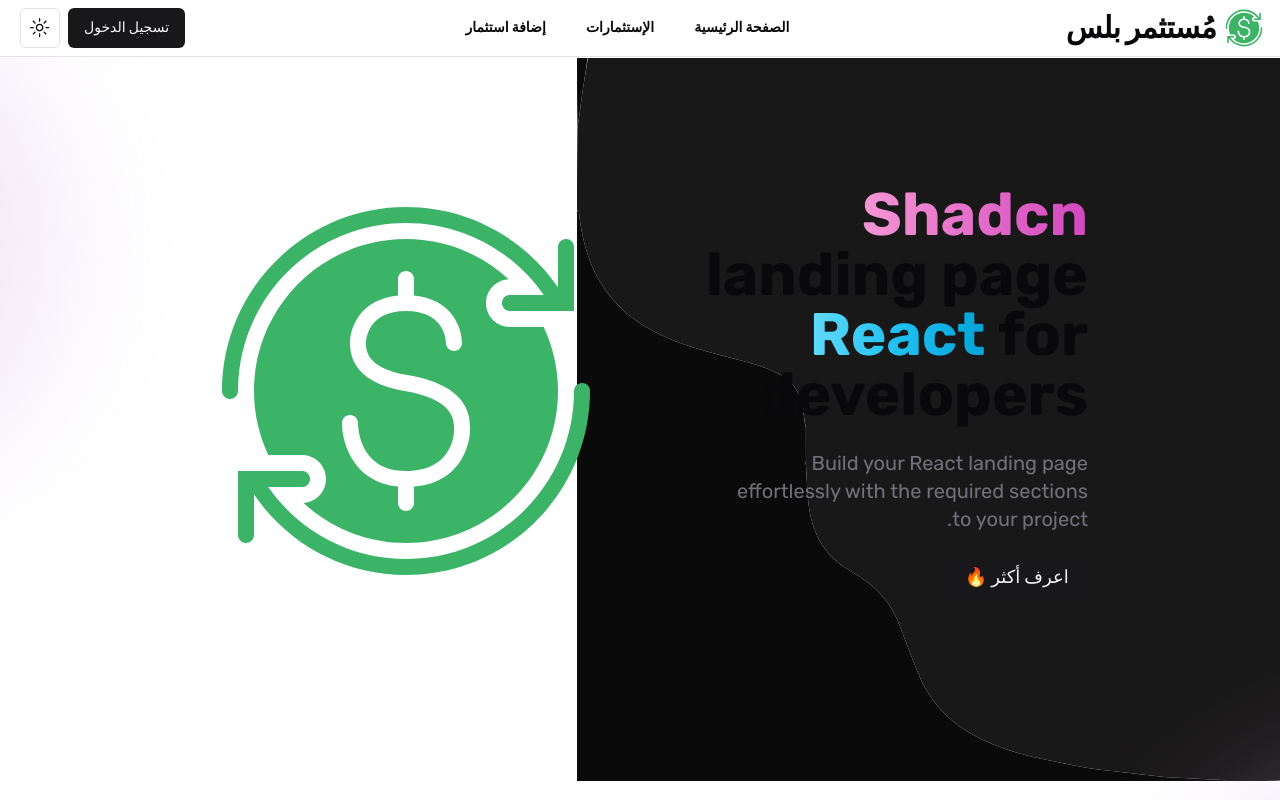
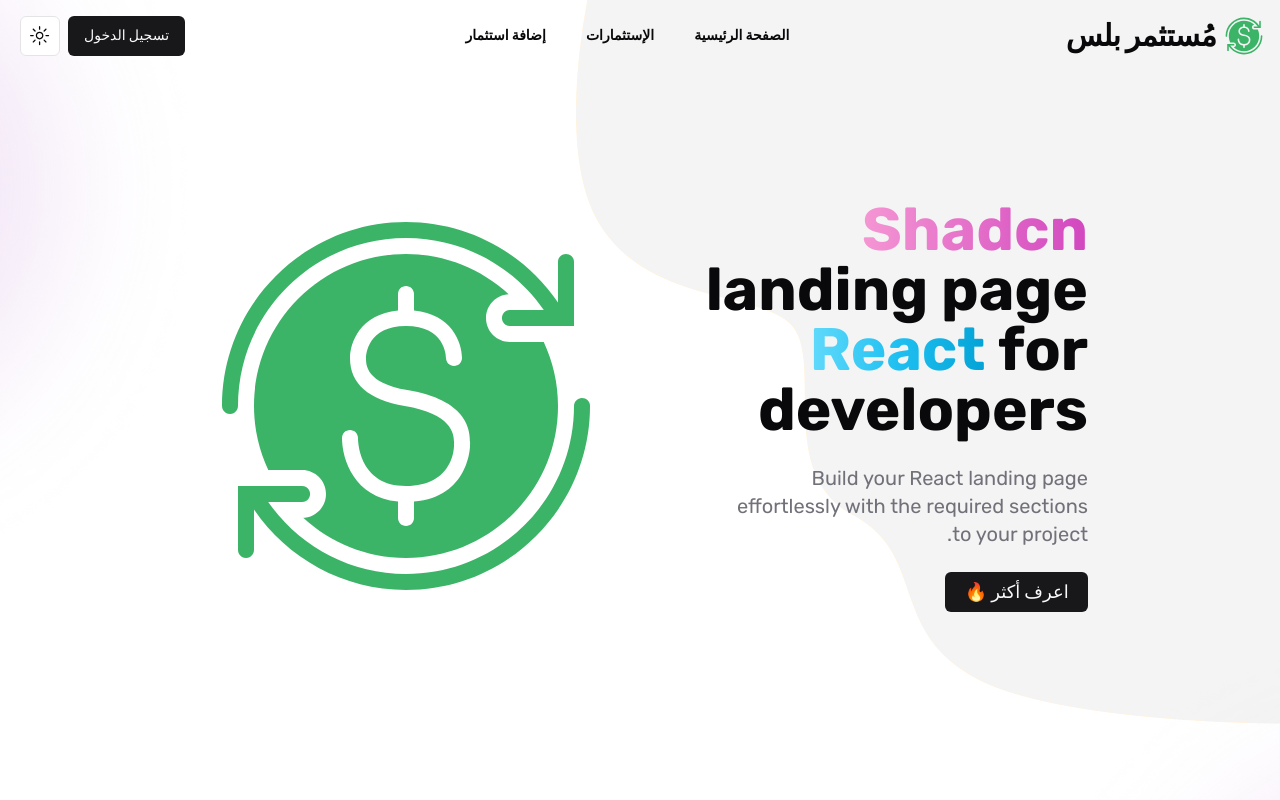
Before and after one commit to HassanAlabdulal/Mostathmer-plus, a Next.js app: page / in a window 1280 px wide. Shown: the top 800 px of the page. Built offline with nearby package versions, Linux system fonts and the light colour scheme.

Commit message:
feat: add dark images

```diff
--- a/app/layout.tsx
+++ b/app/layout.tsx
@@ -26,7 +26,7 @@ export default function RootLayout({
           enableSystem
           disableTransitionOnChange
         >
-          <Navbar />
+          {/* <Navbar /> */}
           {children}
           <Footer />
         </ThemeProvider>
--- a/app/page.tsx
+++ b/app/page.tsx
@@ -1,16 +1,23 @@
 "use client";
 
 import Homepage from "@/components/sections/homepage";
+import Navbar from "@/components/navbar";
+import { useTheme } from "next-themes";
 
 export default function Home() {
+  const { theme } = useTheme();
+  const shape =
+    theme === "dark" ? "/assets/shape-dark.png" : "/assets/shape-light.png";
+
   return (
     // <section className="min-h-screen w-full background">
     <main className="relative poppins  md:px-[9rem]">
+      <Navbar />
       <div className="px-4 flex flex-col gap-[7.69rem]">
         <Homepage />
 
         <div className="absolute top-0 right-0 -z-10">
-          <img src="/assets/shape-dark.png" alt="blob background shape" />
+          <img src={shape} alt="Top right background shape" />
         </div>
         <div className="absolute bottom-0 right-0 -z-10">
           <img
--- a/components/navbar.tsx
+++ b/components/navbar.tsx
@@ -47,7 +47,7 @@ const routeList: RouteProps[] = [
 export default function Navbar() {
   const [isOpen, setIsOpen] = useState<boolean>(false);
   return (
-    <header className="sticky border-b-[1px] top-0 z-40 w-full bg-white dark:border-b-slate-700 dark:bg-background">
+    <header className="sticky py-2 top-0 z-40 w-full bg-transparent">
       <NavigationMenu className="mx-auto">
         <NavigationMenuList className="container h-14 px-4 w-screen flex justify-between ">
           <NavigationMenuItem className="font-bold  ">
```
